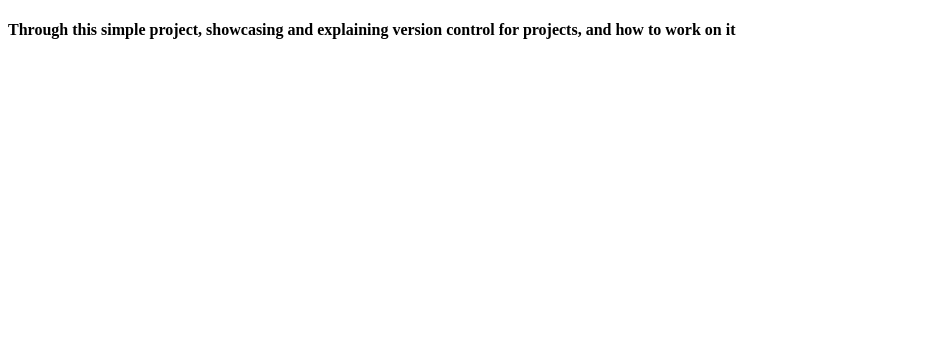
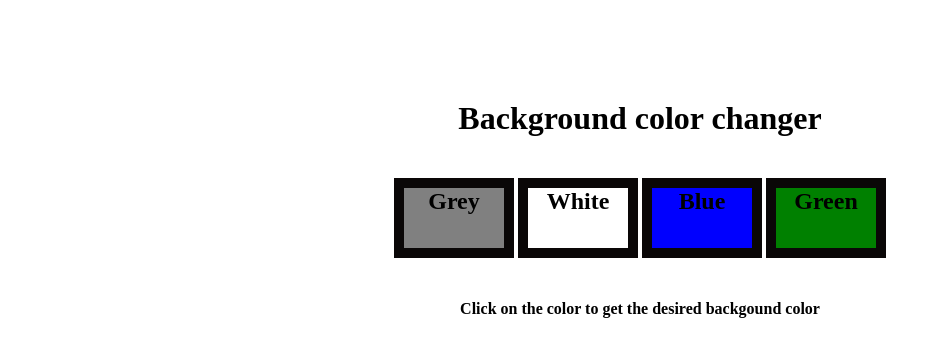
Before and after one commit to VineetKumar14/Color-Changer, a plain HTML site: page index.html in a window 1280 px wide. Shown: the whole page, without its empty margins (0-941 px from the left). Drawn offline with Linux system fonts and the light colour scheme.

Commit message:
colorChangerFinal

```diff
--- /dev/null
+++ b/ColorChange.js
@@ -0,0 +1,8 @@
+const buttons = document.querySelectorAll(".button");
+const body = document.querySelector("body");
+
+buttons.forEach((button) => {
+  button.addEventListener("click", function (e) {
+    body.style.backgroundColor = e.target.id;
+  });
+});
--- a/index.html
+++ b/index.html
@@ -3,12 +3,18 @@
   <head>
     <meta charset="UTF-8" />
     <meta name="viewport" content="width=device-width, initial-scale=1.0" />
+    <link rel="stylesheet" href="styles.css" />
+    <script src="ColorChange.js" defer></script>
     <title>Basic Color changes project</title>
   </head>
   <body>
-    <h4>
-      Through this simple project, showcasing and explaining version control for
-      projects, and how to work on it
-    </h4>
+    <div class="canvas">
+      <h1>Background color changer</h1>
+      <h2 class="button" id="grey">Grey</h2>
+      <h2 class="button" id="white">White</h2>
+      <h2 class="button" id="blue">Blue</h2>
+      <h2 class="button" id="green">Green</h2>
+      <h4>Click on the color to get the desired backgound color</h4>
+    </div>
   </body>
 </html>
--- /dev/null
+++ b/styles.css
@@ -0,0 +1,28 @@
+.canvas {
+    margin: 100px auto 100px;
+    width: 80%;
+    text-align: center;
+}
+
+.button {
+   width: 100px;
+   height: 60px;
+  display: inline-block;
+  border-width: 10px;
+  border-style: solid;
+  border-color: rgb(10, 7, 7);
+}
+
+#grey {
+    background-color: grey;
+}
+
+#white {
+    background-color: white;
+}
+#blue {
+    background-color: blue;
+}
+#green {
+    background-color: green;
+}
```
